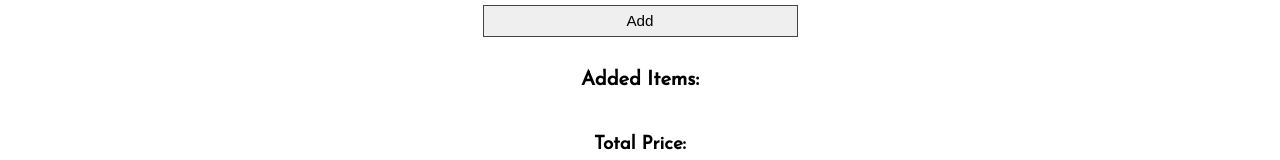
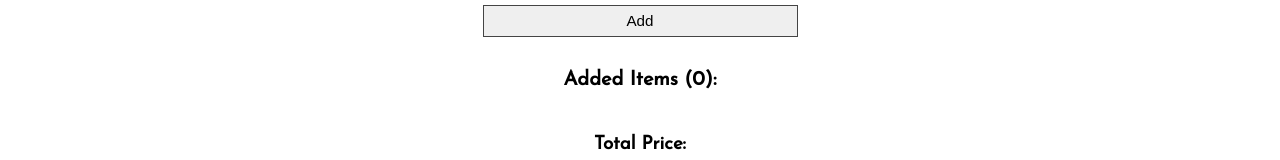
Before and after one commit to Hoseman/shopping-list-v4, a React (Create React App) app: page / in a window 1280 px wide. Shown: the part 219-379 px from the top of the page. Built offline with nearby package versions, Linux system fonts and the light colour scheme.

Commit message:
add counter tp added items heading

```diff
--- a/src/components/SelectedForm.js
+++ b/src/components/SelectedForm.js
@@ -116,7 +116,7 @@ function SelectForm() {
 
 
 
-  let count = 1;
+  //let count = 1;
 
   const uniquePrices = [...new Set(products.map((product) => product.price))];
 
@@ -182,7 +182,11 @@ function SelectForm() {
 
       <div style={ isSecondElementVisible ? StyleOne : StyleTwo } className={styles.shopping_content}>
 
-        <h2 className={styles.subheading}>Added Items:</h2>
+
+
+        <h2 className={styles.subheading}>Added Items ({addedItems.length}):</h2>
+
+
 
         <ul className={styles.added}>
 
@@ -191,7 +195,7 @@ function SelectForm() {
 
 
             <li key={index}>
-              <span className={styles.item__name}><span className={styles.count}>{ count++ }</span>{item.value} - £{item.price.toFixed(2)}</span>
+              <span className={styles.item__name}><span className={styles.count}>{ index + 1 }</span>{item.value} - £{item.price.toFixed(2)}</span>
               <button className={styles.input__small} onClick={() => handleDeleteItem(index)}>Delete</button>
             </li>
 
```
